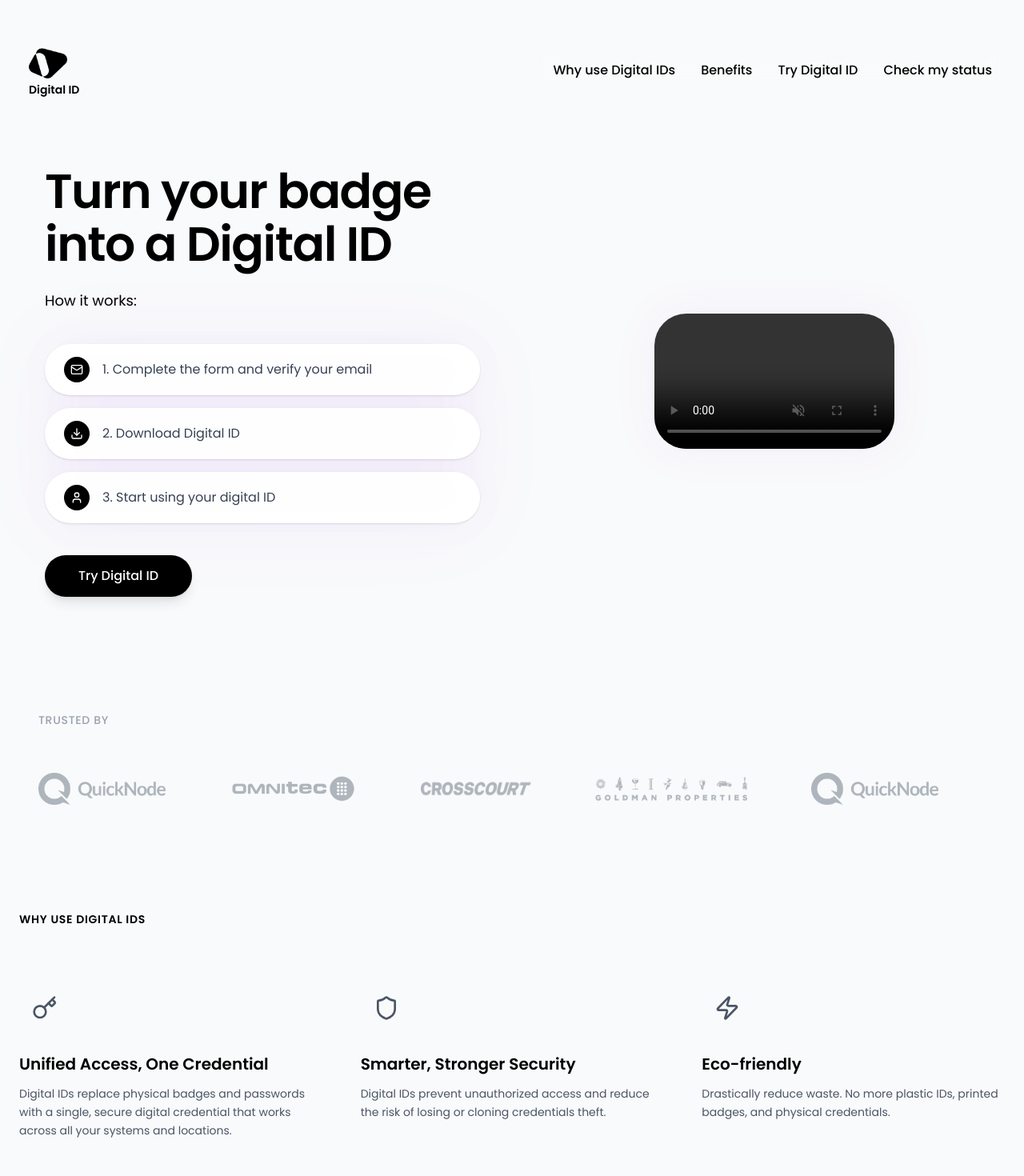
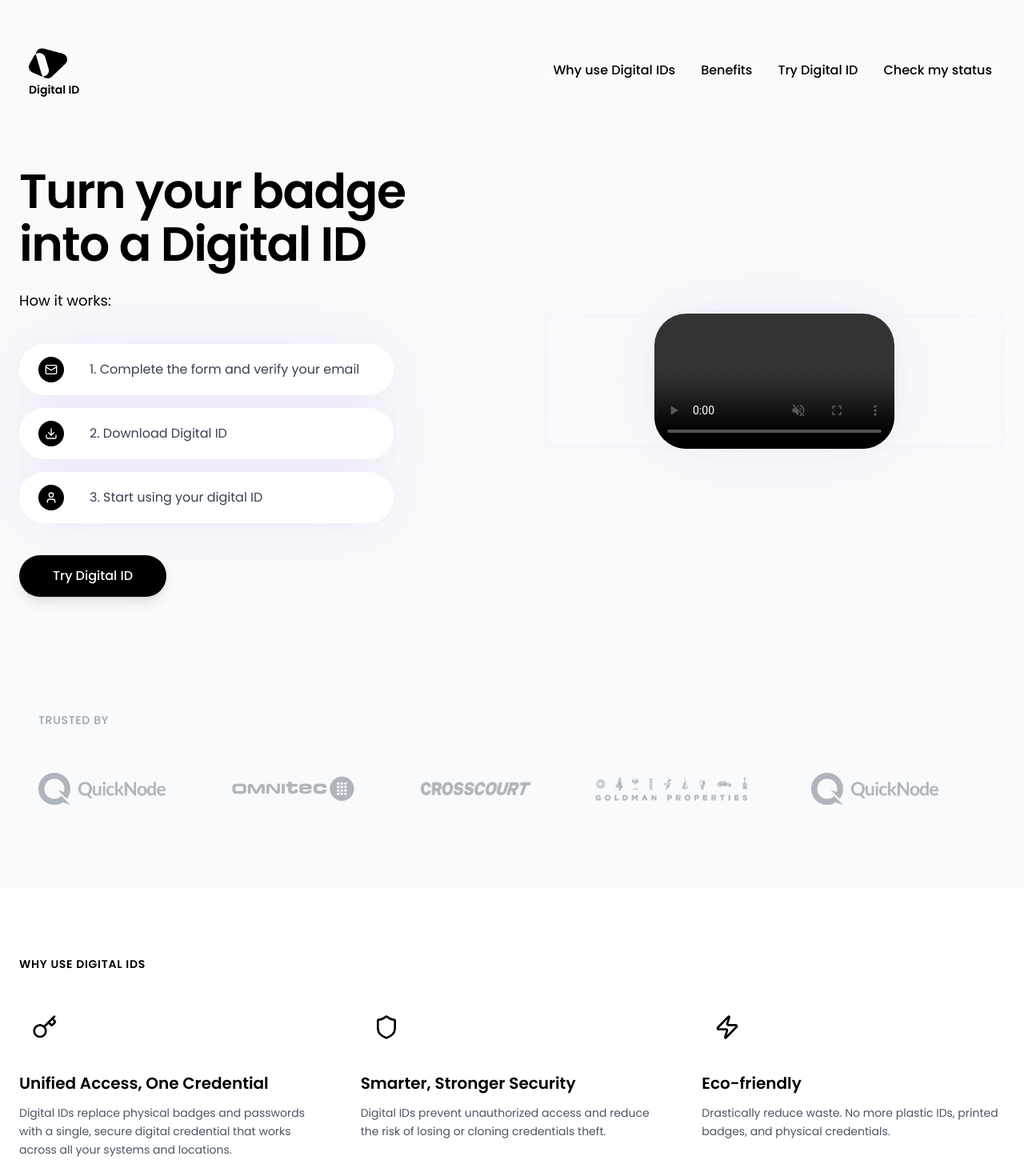
Before and after one commit to mpichardo305/digital-id, a Next.js app: page / in a window 1280 px wide. Shown: the top 1470 px of the page at 80% size. Built offline with nearby package versions, Linux system fonts and the light colour scheme; grey boxes are pictures that could not be loaded.

Commit message:
fixed desktop UI updates, now need to clean up mobile

```diff
--- a/app/page.tsx
+++ b/app/page.tsx
@@ -45,7 +45,7 @@ export default function HomePage() {
       <div className="max-w-7xl mx-auto px-4 md:px-6">
           <div className="grid grid-cols-1 lg:grid-cols-2 gap-12 md:gap-20 items-center">
             {/* Left Content - More breathing room */}
-            <div className="space-y-6 md:space-y-10 relative z-10 pl-4 md:pl-8 order-1 lg:order-1">
+            <div className="space-y-6 md:space-y-10 relative z-10 order-1 lg:order-1">
               <div className="space-y-3 md:space-y-6">
                 <h1 className="text-4xl md:text-6xl font-semibold text-black leading-[1.1] tracking-tight">
                   Turn your badge
@@ -68,7 +68,7 @@ export default function HomePage() {
                 }}
               >
                 {/* Step 1 - Clickable */}
-                <div className="bg-white/90 backdrop-blur-sm rounded-full px-6 py-4 flex items-center justify-between shadow-sm">
+                <div className="bg-white backdrop-blur-sm rounded-full px-5 py-3 flex items-center gap-4 px-6 w-[468px] h-16">
                   <div className="flex items-center space-x-4">
                     <div className="w-8 h-8 bg-black rounded-full flex items-center justify-center flex-shrink-0">
                       <Mail className="w-4 h-4 text-white" />
@@ -85,7 +85,7 @@ export default function HomePage() {
                 </div>
 
                 {/* Step 2 - Plain styling */}
-                <div className="bg-white/90 backdrop-blur-sm rounded-full px-6 py-4 flex items-center justify-between shadow-sm">
+                <div className="bg-white backdrop-blur-sm rounded-full px-5 py-3 flex items-center gap-4 px-6 w-[468px] h-16">
                   <div className="flex items-center space-x-4">
                     <div className="w-8 h-8 bg-black rounded-full flex items-center justify-center flex-shrink-0">
                       <Download className="w-4 h-4 text-white" />
@@ -99,7 +99,7 @@ export default function HomePage() {
                 </div>
 
                 {/* Step 3 - Plain text */}
-                <div className="bg-white/90 backdrop-blur-sm rounded-full px-6 py-4 flex items-center justify-between shadow-sm">
+                <div className="bg-white backdrop-blur-sm rounded-full px-5 py-3 flex items-center gap-4 px-6 w-[468px] h-16">
                   <div className="flex items-center space-x-4">
                     <div className="w-8 h-8 bg-black rounded-full flex items-center justify-center flex-shrink-0">
                       <User className="w-4 h-4 text-white" />
@@ -128,9 +128,12 @@ export default function HomePage() {
             </div>
 
             <div
-              className="flex justify-center lg:justify-center relative z-10 order-2 lg:order-2"
+              className="flex justify-center lg:justify-center relative z-10 order-2 lg:order-2 backdrop-blur-sm"
               style={{
-                filter: "drop-shadow(0 0 25px rgba(147, 51, 234, 0.06))",
+                filter: `
+                  drop-shadow(0 0 25px rgba(147, 51, 234, 0.06))
+                  drop-shadow(0 0 50px rgba(147, 51, 234, 0.04))
+                `
               }}
             >
               <video
@@ -150,7 +153,7 @@ export default function HomePage() {
             </div>
           </div>
 
-          <div className="text-left mt-16 md:mt-20 pt-12 md:pt-16 relative z-10 px-4 md:px-6">
+          <div className="text-left mt-16 md:mt-20 pt-12 md:pt-16 relative z-10 px-4 md:px-6 mb-14">
             <p className="text-xs md:text-sm text-gray-400 font-medium mb-8 md:mb-12 tracking-wider text-left">
               TRUSTED BY
             </p>
@@ -198,8 +201,8 @@ export default function HomePage() {
       </section>
 
       {/* Features Section */}
-      <section id="why-use" className="max-w-7xl mx-auto px-4 md:px-6 py-12 md:py-20">
-        <div className="text-left mb-8 md:mb-16">
+      <section id="why-use" className="w-full py-12 md:py-20" style={{backgroundColor:"#FFFFFF"}}>
+        <div className="max-w-7xl mx-auto px-4 md:px-6 ">
           <p
             className="text-xs md:text-sm text-gray-400 mb-6 md:mb-8 tracking-wider"
             style={{
@@ -213,13 +216,13 @@ export default function HomePage() {
           >
             WHY USE DIGITAL IDS
           </p>
-        </div>
+
 
         <div className="space-y-8 md:grid md:grid-cols-3 md:gap-12 md:space-y-0 mb-12 md:mb-16">
           {/* Unified Access Card */}
           <div className="text-left space-y-4 md:space-y-6 border-b border-gray-100 pb-8 md:border-b-0 md:pb-0">
             <div className="w-12 h-12 md:w-16 md:h-16 rounded-full flex items-center justify-center">
-              <Key className="w-6 h-6 md:w-8 md:h-8 text-gray-600" />
+              <Key className="w-6 h-6 md:w-8 md:h-8 text-black" />
             </div>
             <div className="space-y-2 md:space-y-3">
               <h3 className="text-lg md:text-xl font-semibold text-black">
@@ -236,7 +239,7 @@ export default function HomePage() {
           {/* Smarter Security Card */}
           <div className="text-left space-y-4 md:space-y-6 border-b border-gray-100 pb-8 md:border-b-0 md:pb-0">
             <div className="w-12 h-12 md:w-16 md:h-16 rounded-full flex items-center justify-center">
-              <Shield className="w-6 h-6 md:w-8 md:h-8 text-gray-600" />
+              <Shield className="w-6 h-6 md:w-8 md:h-8 text-black" />
             </div>
             <div className="space-y-2 md:space-y-3">
               <h3 className="text-lg md:text-xl font-semibold text-black">
@@ -252,7 +255,7 @@ export default function HomePage() {
           {/* Eco-friendly Card */}
           <div className="text-left space-y-4 md:space-y-6">
             <div className="w-12 h-12 md:w-16 md:h-16 rounded-full flex items-center justify-center">
-              <Zap className="w-6 h-6 md:w-8 md:h-8 text-gray-600" />
+              <Zap className="w-6 h-6 md:w-8 md:h-8 text-black" />
             </div>
             <div className="space-y-2 md:space-y-3">
               <h3 className="text-lg md:text-xl font-semibold text-black">
@@ -264,8 +267,11 @@ export default function HomePage() {
               </p>
             </div>
           </div>
+
+
+
         </div>
-
+        </div>
         {/* CTA Button */}
         <div className="text-center">
           <Button
@@ -280,7 +286,7 @@ export default function HomePage() {
       <section
         id="benefits"
         className="px-4 md:px-6 py-12 md:py-20"
-        style={{ backgroundColor: "#F9FAFB" }}
+        style={{ backgroundColor: "#F5F5F5" }}
       >
         <div className="max-w-7xl mx-auto">
           <div className="space-y-8 lg:grid lg:grid-cols-2 lg:gap-16 lg:space-y-0 items-center">
@@ -325,12 +331,12 @@ export default function HomePage() {
       {/* Cybersecurity Section */}
       <section
         className="px-4 md:px-6 py-12 md:py-20"
-        style={{ backgroundColor: "#F9FAFB" }}
+        style={{ backgroundColor: "#FAFAFA" }}
       >
         <div className="max-w-7xl mx-auto">
           <div className="grid grid-cols-1 lg:grid-cols-2 gap-8 lg:gap-16">
             {/* Left Content - Order 2 on mobile, 1 on desktop */}
-            <div className="space-y-4 md:space-y-6 order-2 lg:order-1">
+            <div className="space-y-4 md:space-y-6 order-2 lg:order-1 mt-24">
               <h2 className="text-3xl md:text-5xl font-semibold text-black leading-tight">
                 Reduce your risks of cyberattacks
               </h2>
@@ -351,6 +357,7 @@ export default function HomePage() {
                   src="/cybershield.png"
                   alt="Cybersecurity Shield"
                   className="w-[550px] h-[385px] md:h-[480px] object-cover object-top"
+                  style={{ backgroundColor: "#F0F4F8" }}
                 />
               </div>
             </div>
@@ -365,24 +372,28 @@ export default function HomePage() {
         <div className="max-w-2xl mx-auto">
           {/* White Modal Container */}
           <div
-            className="bg-white rounded-2xl p-8 md:p-12"
+            className="bg-white p-8 md:p-12"
             style={{
               filter: "drop-shadow(0 0 25px rgba(147, 51, 234, 0.06))",
+              maxWidth: "572px",
+              minHeight: "502px",
+              borderRadius: "16px",
+              margin: "0 auto"
             }}
           >
-            <div className="text-center space-y-8">
-            <h2 className="text-black whitespace-nowrap text-xl">
+            <div className="mx-auto max-w-[640px] px-2 pt-4">
+            <h2 className="text-[#625B71] whitespace-nowrap text-xl leading-9">
               Get your first Digital ID for FREE
             </h2>
 
           {/* Horizontal Progress Steps */}
-          <div className="grid grid-cols-5 items-start py-8 max-w-md mx-auto">
+          <div className="grid grid-cols-5 items-start py-12 max-w-md mx-auto">
             {/* Step 1 - Completed */}
             <div className="flex flex-col items-center space-y-3">
-              <div className="w-8 h-8 bg-black rounded-full flex items-center justify-center relative z-10">
+              <div className="w-6 h-6 bg-black rounded-full flex items-center justify-center relative z-10">
                 <Check className="w-4 h-4 text-white" />
               </div>
-              <div className="text-xs font-medium text-gray-700 text-center whitespace-nowrap">
+              <div className="text-[10px] font-medium text-[#6F6F6F] text-center whitespace-nowrap">
                 Verify email address
               </div>
             </div>
@@ -396,8 +407,8 @@ export default function HomePage() {
             <div className="flex flex-col items-center space-y-3">
               <div className="relative flex items-center justify-center">
                 {/* Black filled center circle */}
-                <div className="w-8 h-8 bg-white border border-black rounded-full z-20 relative flex items-center justify-center">
-                  <div className="w-1.5 h-1.5 bg-black rounded-full"></div>
+                <div className="w-6 h-6 bg-white border border-black rounded-full z-20 relative flex items-center justify-center">
+                  <div className="w-1 h-1 bg-black rounded-full"></div>
                   {/* Pulse rings - expanding from black center */}
                 <div className="absolute inset-0 flex items-center justify-center pointer-events-none">
                   <div
@@ -436,7 +447,7 @@ export default function HomePage() {
                 </div>
                 </div>
               </div>
-              <div className="text-xs font-medium text-gray-700 text-center whitespace-nowrap">
+              <div className="text-[10px] font-medium text-[#6F6F6F] text-center whitespace-nowrap">
                 Upload photo & ID
               </div>
             </div>
@@ -450,8 +461,8 @@ export default function HomePage() {
             <div className="flex flex-col items-center space-y-3">
               <div className="relative flex items-center justify-center">
                 {/* circle */}
-                <div className="w-8 h-8 bg-white border border-black rounded-full z-20 relative flex items-center justify-center">
-                  <div className="w-1.5 h-1.5 bg-black rounded-full"></div>
+                <div className="w-6 h-6 bg-white border border-black rounded-full z-20 relative flex items-center justify-center">
+                  <div className="w-1 h-1 bg-black rounded-full"></div>
                   {/* Pulse rings - expanding from black center */}
                 <div className="absolute inset-0 flex items-center justify-center pointer-events-none">
                   <div
@@ -490,7 +501,7 @@ export default function HomePage() {
                 </div>
                 </div>
               </div>
-              <div className="text-xs font-medium text-gray-700 text-center min-h-[1rem] whitespace-nowrap">
+              <div className="text-[10px] font-medium text-[#6F6F6F] text-center min-h-[1rem] whitespace-nowrap">
                 Download ID
               </div>
             </div>
@@ -498,10 +509,10 @@ export default function HomePage() {
 
               {/* Email Form */}
               <form onSubmit={handleSubmit} className="space-y-6 text-left max-w-md w-full mx-auto">
-                <div className="space-y-3">
+                <div className="space-y-3 mb-22">
                   <label
                     htmlFor="email"
-                    className="block text-sm font-medium"
+                    className="block text-sm font-400"
                     style={{ color: "#625B71" }}
                   >
                     Corporate email address{" "}
@@ -519,13 +530,13 @@ export default function HomePage() {
                     aria-invalid={showError}
                     aria-describedby="email-error"
                     required
-                    className={`w-full px-6 py-4 text-medium rounded-full bg-white focus:ring-2 focus:ring-purple-300 transition-all duration-200 ${
+                    className={`w-full px-6 text-medium rounded-full bg-white focus:ring-2 focus:ring-purple-300 transition-all duration-200 ${
                       showError ? "ring-1 ring-red-500 focus:ring-red-500" : ""
                     }`}
-                    style={{ border: "1px solid #4F378A" }}
+                    style={{ border: "1px solid #4F378A", height: "54px" }}
                   />
 
-                  <p className="text-xs mt-2" style={{ color: "#485057" }}>
+                  <p className="text-xs mt-2 text-gray-500">
                     Make sure it's your work email
                   </p>
                   {submitted && error && (
```
